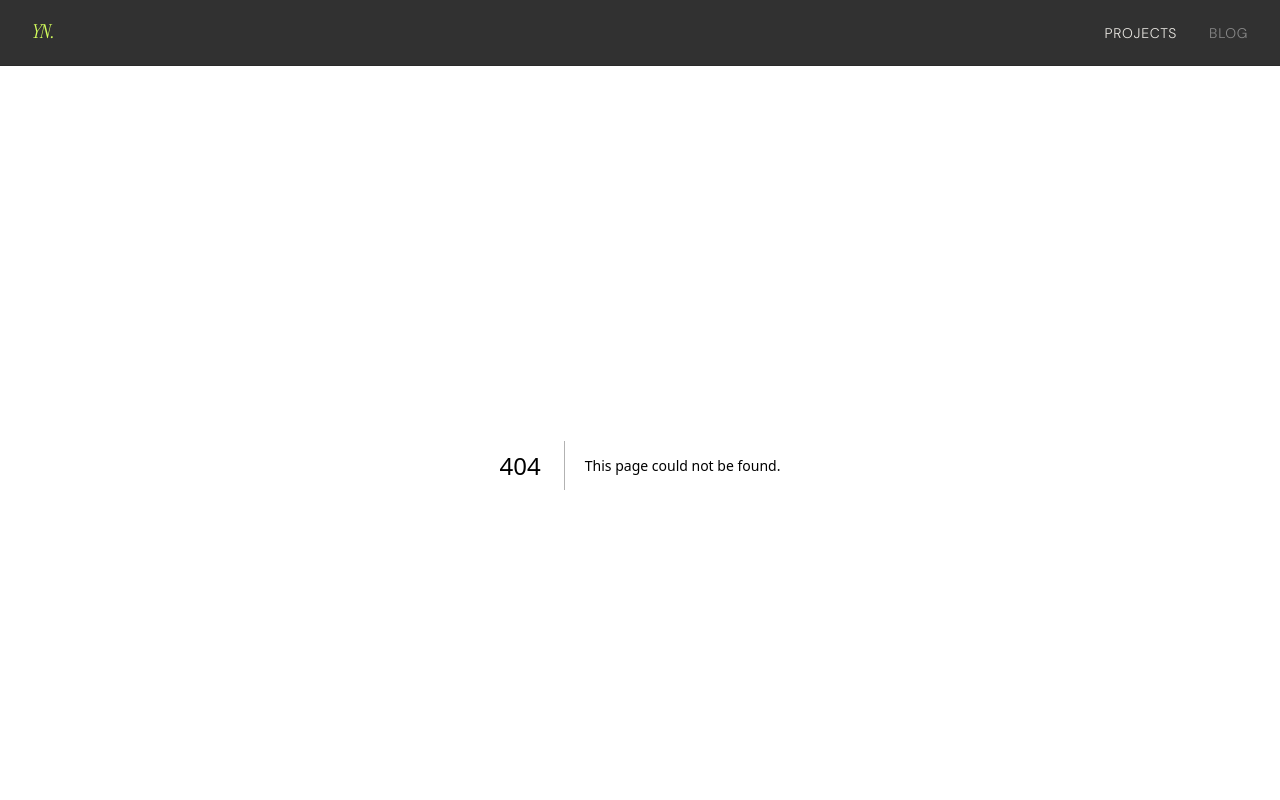
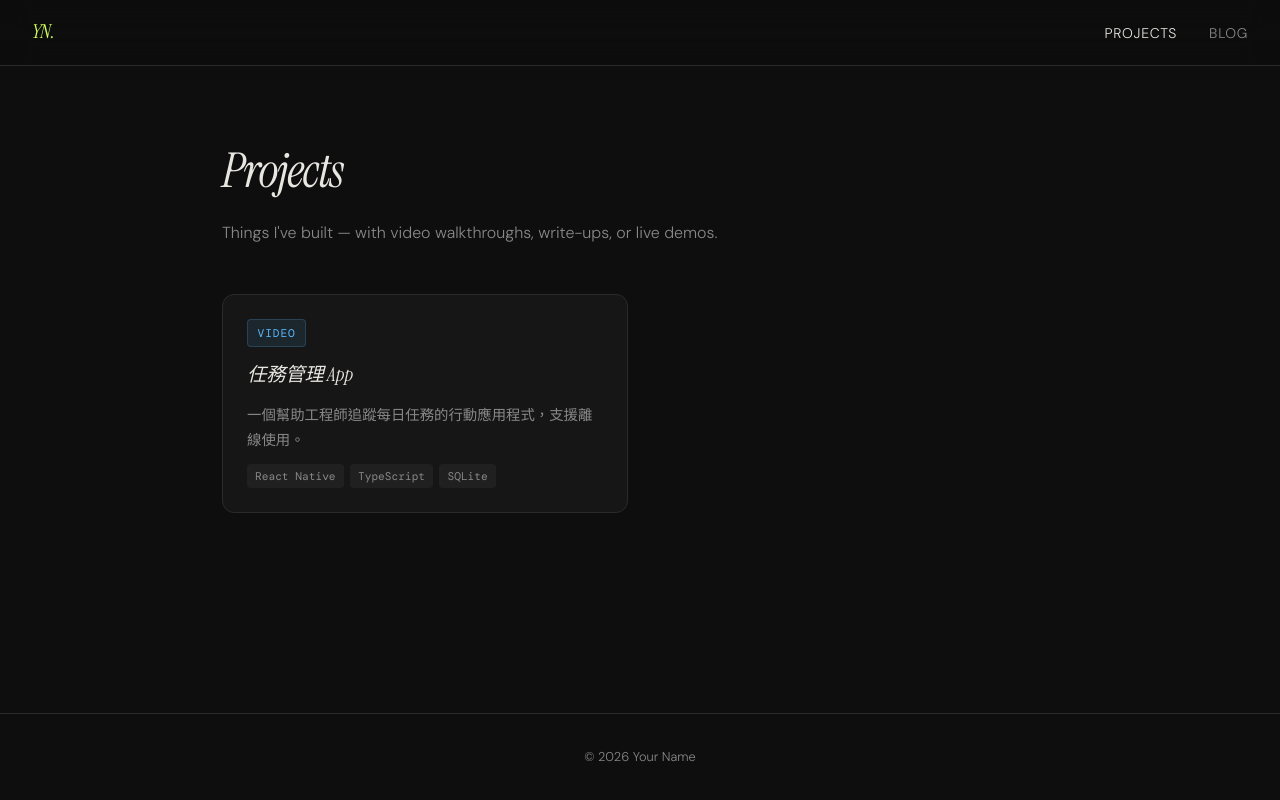
Before and after one commit to aaronwu001/AaronWu, a Next.js app: page /projects in a window 1280 px wide. Before the commit this address had no page. Shown: the top 800 px of the page. Built offline with nearby package versions, Linux system fonts and the light colour scheme.

Commit message:
Create page.tsx

```diff
--- /dev/null
+++ b/app/projects/page.tsx
@@ -0,0 +1,32 @@
+import Link from "next/link";
+import { getAllContent, ProjectFrontmatter } from "@/lib/content";
+
+export default function ProjectsPage() {
+  const projects = getAllContent<ProjectFrontmatter>("projects");
+
+  return (
+    <main className="page">
+      <div className="page-header">
+        <h1>Projects</h1>
+        <p>Things I've built — with video walkthroughs, write-ups, or live demos.</p>
+      </div>
+
+      <div className="project-grid">
+        {projects.map(({ slug, frontmatter: p }) => (
+          <Link key={slug} href={`/projects/${slug}`} className="project-card">
+            <span className={`project-type-badge type-${p.type}`}>{p.type}</span>
+            <h2>{p.title}</h2>
+            <p>{p.description}</p>
+            {p.tags && (
+              <div className="project-tags">
+                {p.tags.map((t) => (
+                  <span key={t} className="tag">{t}</span>
+                ))}
+              </div>
+            )}
+          </Link>
+        ))}
+      </div>
+    </main>
+  );
+}
```
